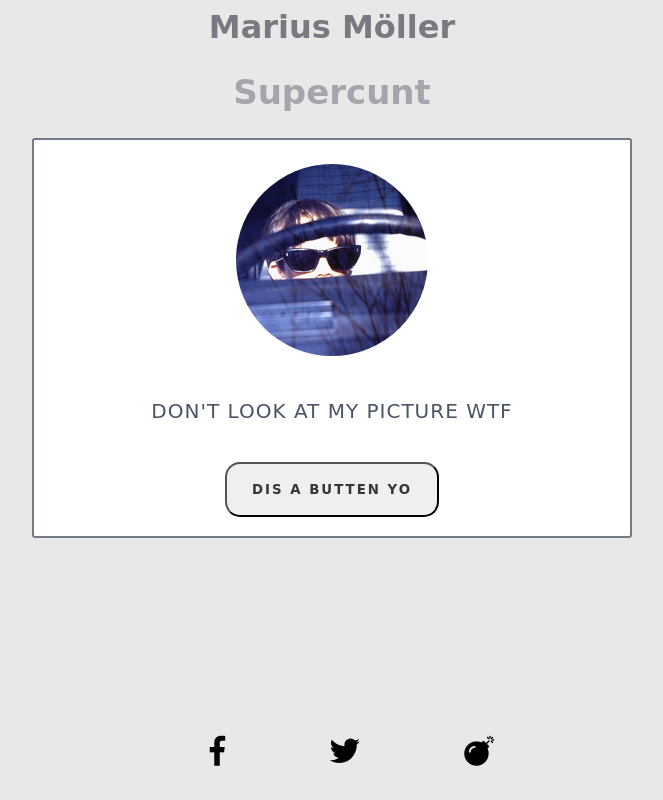
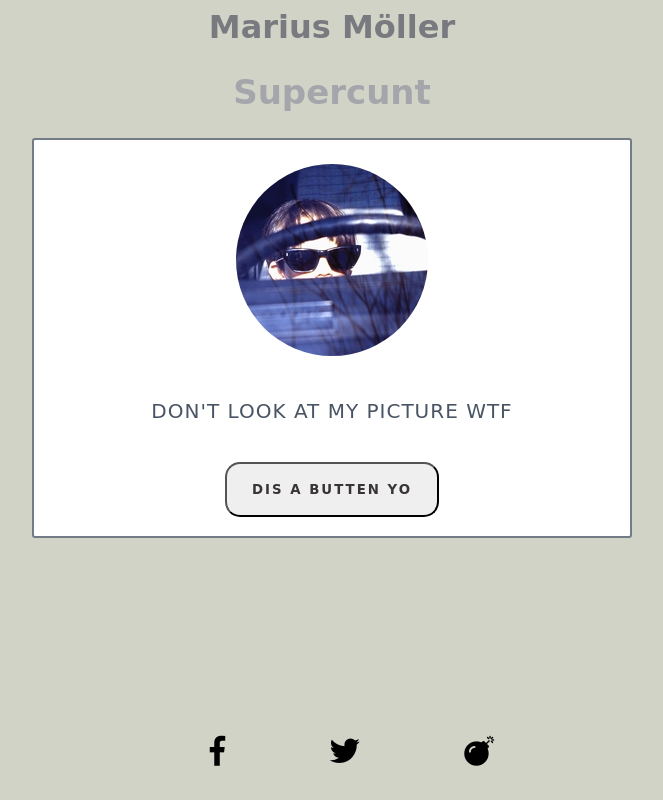
Before and after one commit to nocarea/profile, a plain HTML site: page index.html in a window 1280 px wide. In both pictures the pointer is over the element 640 px from the left and 400 px from the top of the page. Shown: the whole page, without its empty margins (308-971 px from the left). Drawn offline with Linux system fonts and the light colour scheme; a web font is replaced by a local one.

Commit message:
make my profile prettier

```diff
--- a/style.css
+++ b/style.css
@@ -11,6 +11,11 @@ body {
   font-family: Arial, sans-serif;
   color: #495464;
   line-height: 22px;
+  transition: all 0.3s ease-out 0s;
+}
+
+body:hover {
+  background-color: #d2d3c7
 }
 
 h1 {
```
